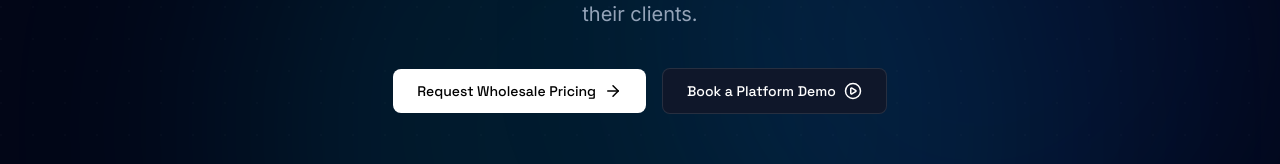
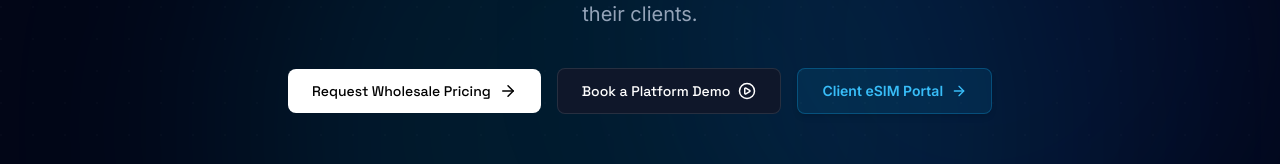
Before and after one commit to amraliunb-coder/netvoya, a React (Vite) app: page / in a window 1280 px wide. Shown: the part 474-638 px from the top of the page. Built offline with nearby package versions, Linux system fonts and the light colour scheme; no server answers.

Commit message:
Add Client eSIM Portal CTA button to Hero and update site header

```diff
--- a/App.tsx
+++ b/App.tsx
@@ -113,7 +113,7 @@ const App: React.FC = () => {
           <Pricing onActionClick={goToOnboarding} />
         ) : (
           <>
-            <Hero onActionClick={goToOnboarding} />
+            <Hero onActionClick={goToOnboarding} onClientStoreClick={() => setCurrentView('client-portal')} />
             <ValueProps />
             <TargetAudience />
             <ServicesCoverage />
--- a/components/Hero.tsx
+++ b/components/Hero.tsx
@@ -5,9 +5,10 @@ import { ArrowRight, PlayCircle } from 'lucide-react';
 
 interface HeroProps {
   onActionClick?: () => void;
+  onClientStoreClick?: () => void;
 }
 
-const Hero: React.FC<HeroProps> = ({ onActionClick }) => {
+const Hero: React.FC<HeroProps> = ({ onActionClick, onClientStoreClick }) => {
   return (
     <section id="hero" className="relative min-h-screen flex items-center justify-center overflow-hidden pt-36">
       {/* Background Elements */}
@@ -48,6 +49,15 @@ const Hero: React.FC<HeroProps> = ({ onActionClick }) => {
             <Button variant="secondary" icon={<PlayCircle size={18} />} onClick={onActionClick}>
               Book a Platform Demo
             </Button>
+            {onClientStoreClick && (
+              <button
+                onClick={onClientStoreClick}
+                className="px-6 py-3 rounded-lg text-sm font-semibold text-sky-400 bg-sky-500/10 border border-sky-500/30 hover:bg-sky-500/20 transition-all shadow-md flex items-center gap-2"
+              >
+                <span>Client eSIM Portal</span>
+                <ArrowRight size={16} />
+              </button>
+            )}
           </div>
         </Reveal>
 
```
